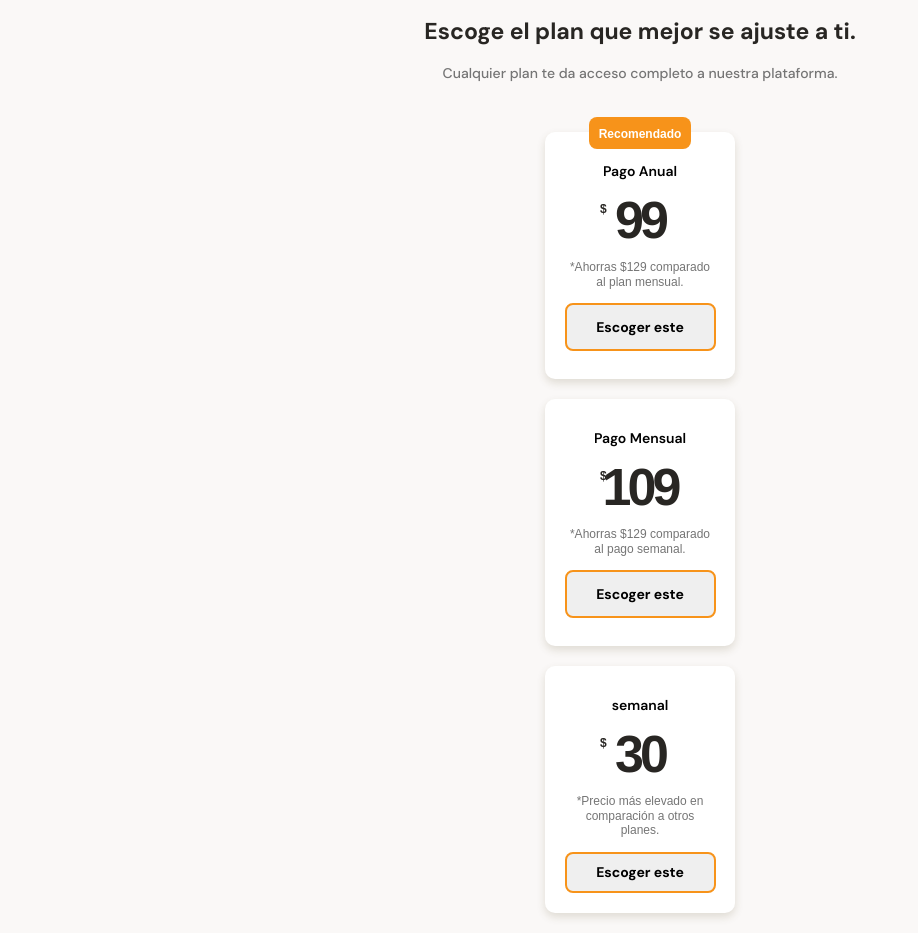
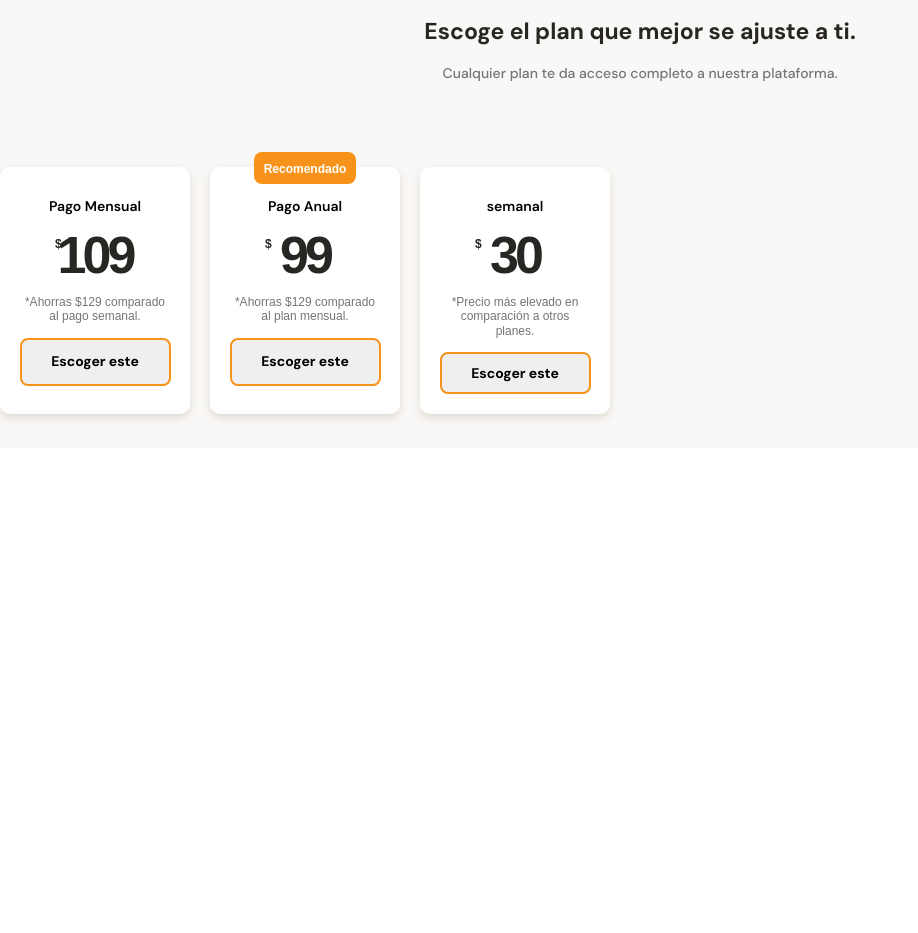
Before and after one commit to Victor-OT/batatabit, a React (Vite) app: page / in a window 1280 px wide. Shown: the part 1940-2873 px from the top of the page, without its empty margins (0-918 px from the left). After the commit the page ends 2388 px from the top, so only its background shows below. Built offline with nearby package versions, Linux system fonts and the light colour scheme.

Commit message:
Se desarrolló la funcionalidad de scroll horizontal en las cards de planes

```diff
--- a/src/MainPage/MainPage.css
+++ b/src/MainPage/MainPage.css
@@ -187,11 +187,13 @@ span img {
 }
 
 .plan-card-container {
-    width: 190px;
-    height: auto;
+    width: 100%;
+    height: 316px;
     display: flex;
-    flex-direction: column;
+    gap: 20px;
+    overflow-x: scroll;
+    overscroll-behavior-x: contain;
+    scroll-snap-type: x proximity;
+    text-align: center;
     align-items: center;
-    justify-content: center;
-    text-align: center;
 }
--- a/src/MainPage/index.jsx
+++ b/src/MainPage/index.jsx
@@ -30,16 +30,16 @@ function MainPage () {
 
     const plansInfo = [
         {
+            title: 'Pago Mensual',
+            price: 109,
+            description: '*Ahorras $129 comparado al pago semanal.',
+            recomended: false
+        },
+        {
             title: 'Pago Anual',
             price: 99,
             description: '*Ahorras $129 comparado al plan mensual.',
             recomended: true
-        },
-        {
-            title: 'Pago Mensual',
-            price: 109,
-            description: '*Ahorras $129 comparado al pago semanal.',
-            recomended: false
         },
         {
             title: 'semanal',
--- a/src/PlanCard/PlanCard.css
+++ b/src/PlanCard/PlanCard.css
@@ -17,11 +17,11 @@
     background: var(--just-white);
     box-shadow: 0px 4px 8px 0px #59491E29;
     border-radius: 10px;
-    width: 100%;
+    width: 190px;
     height: 247px;
-    margin-bottom: 20px;
     padding: 20px;
     position: relative;
+    scroll-snap-align: center;
 }
 
 .plan-card .recomended {
```
